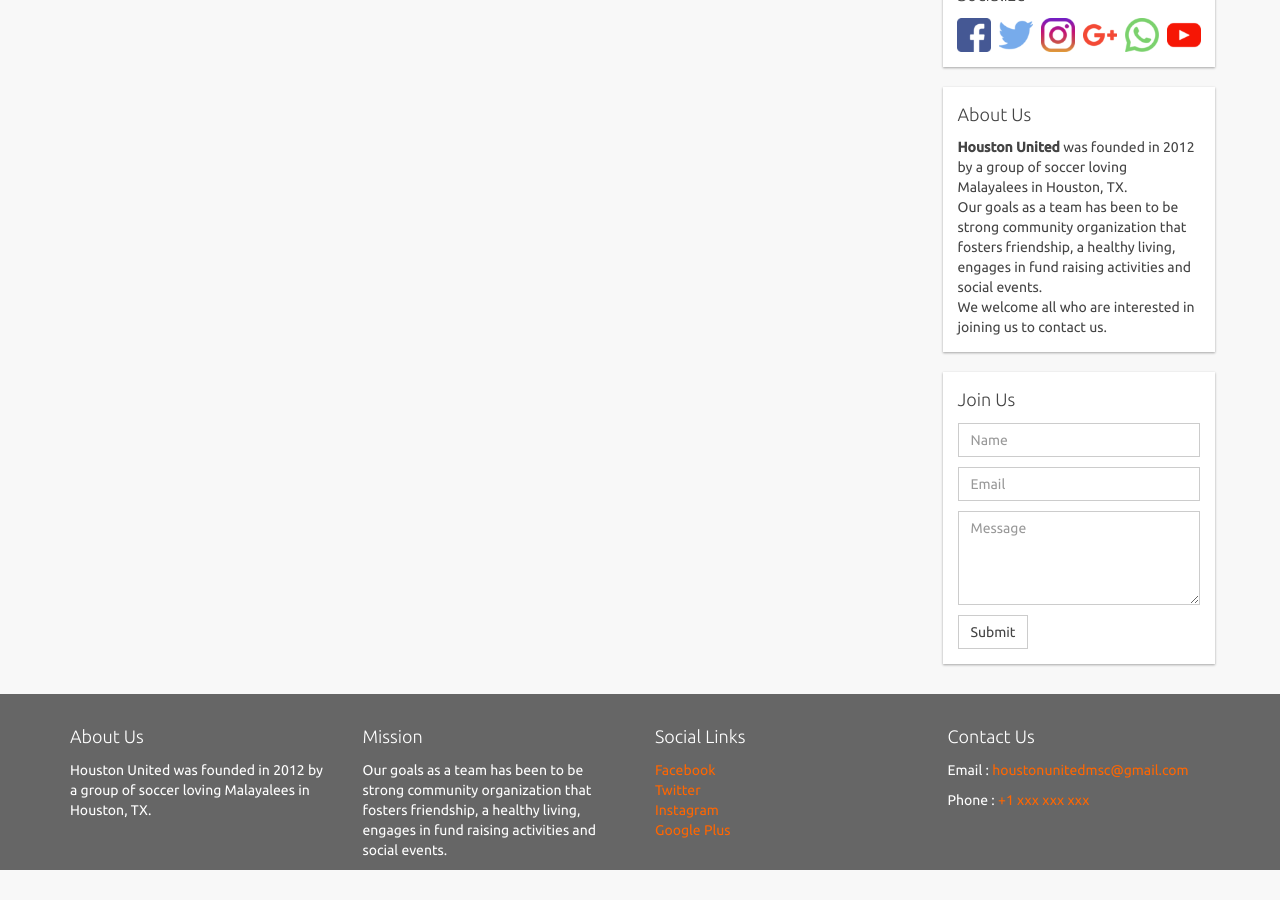
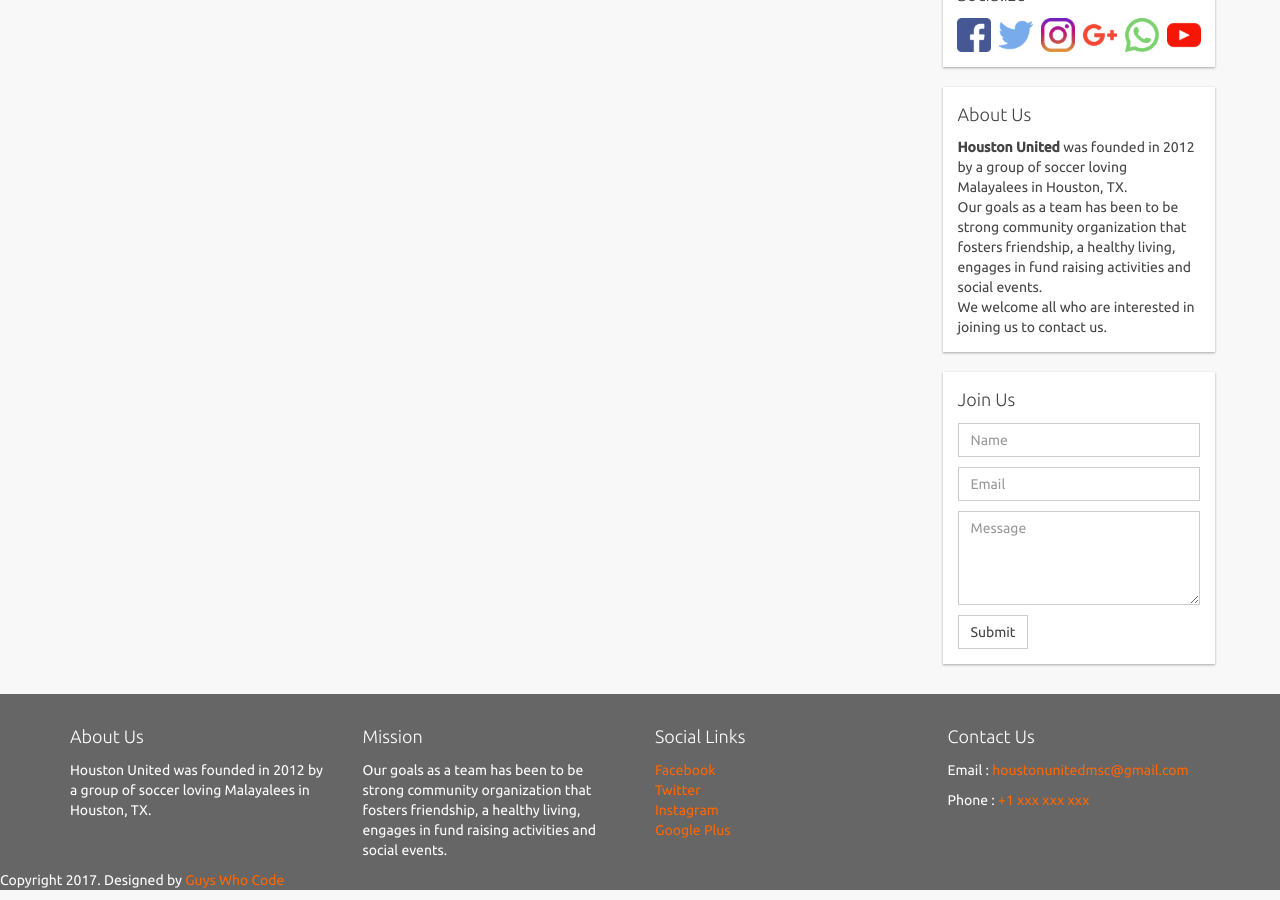
Before and after one commit to houstonunitedmsc/houstonunitedmsc.github.io, a Jekyll site: the page built from index.html, in a window 1280 px wide and 900 px high, scrolled down 642 px. Built offline with Jekyll 4.4.1, drawn with Linux system fonts in a browser that asks for light colours; before the commit the page ends 1512 px from its top, so only the background shows below that.

Commit message:
adds copyright

```diff
--- a/_includes/footer.html
+++ b/_includes/footer.html
@@ -27,4 +27,5 @@
 			</div>
 		</div>
 	</div>
+	<p class="copyright">Copyright 2017. Designed by <a href="http://guyswhocode.com" title="Guys Who Code">Guys Who Code</a></p>
 </footer>
```
